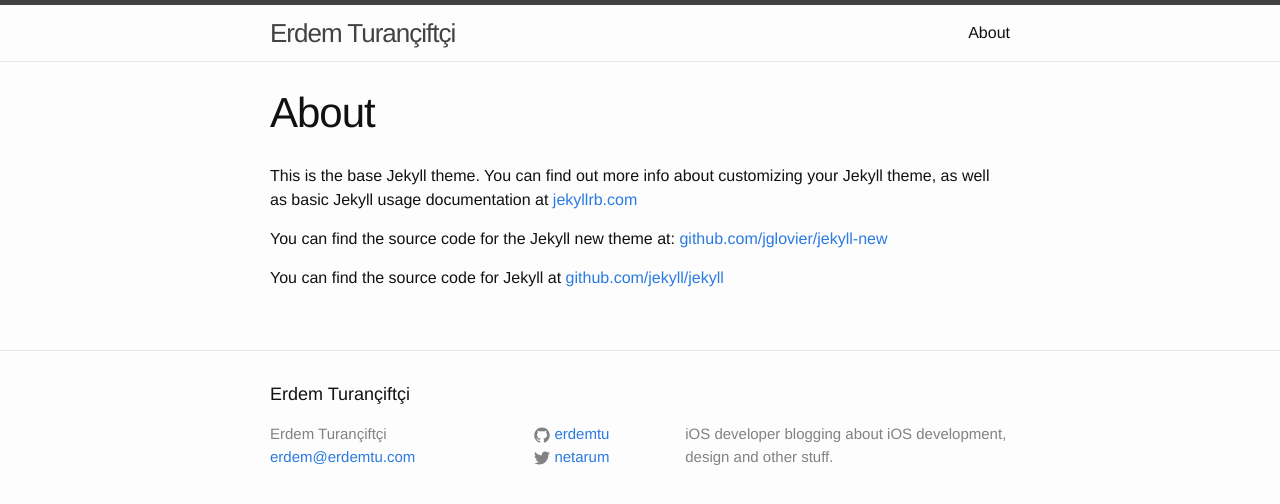
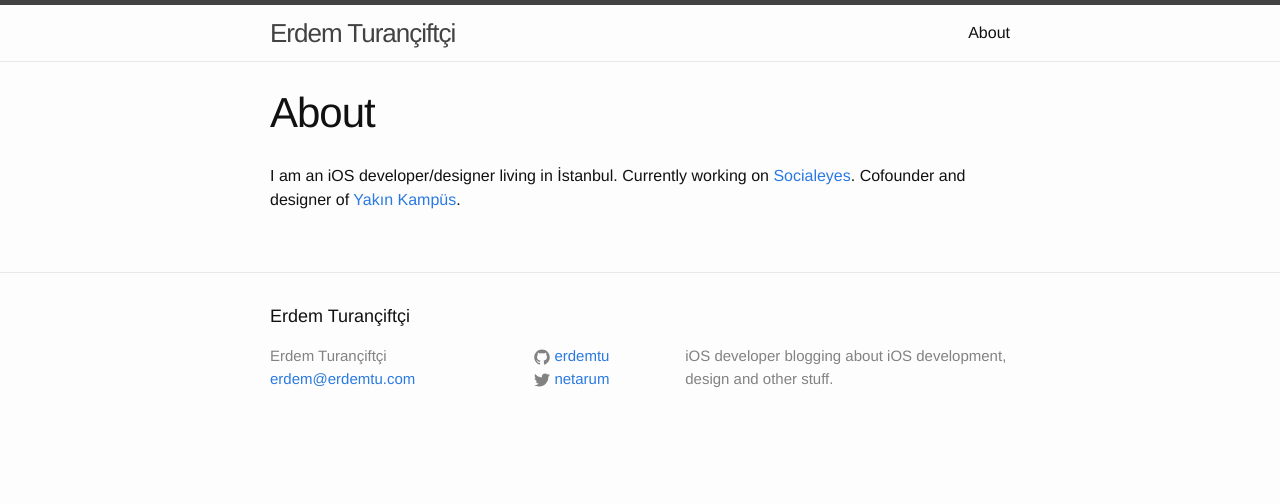
Before and after one commit to erdemtu/erdemtu.github.io, a Jekyll site: the page built from about.md, in a window 1280 px wide. Shown: the top 504 px of the page. Built offline with Jekyll 4.4.1, drawn with Linux system fonts in a browser that asks for light colours.

Commit message:
Filled in "about.md"

```diff
--- a/about.md
+++ b/about.md
@@ -4,8 +4,6 @@
 permalink: /about/
 ---
 
-This is the base Jekyll theme. You can find out more info about customizing your Jekyll theme, as well as basic Jekyll usage documentation at [jekyllrb.com](http://jekyllrb.com/)
-
-You can find the source code for the Jekyll new theme at: [github.com/jglovier/jekyll-new](https://github.com/jglovier/jekyll-new)
-
-You can find the source code for Jekyll at [github.com/jekyll/jekyll](https://github.com/jekyll/jekyll)
+I am an iOS developer/designer living in İstanbul.
+Currently working on [Socialeyes](http://socialeyesapp.com/).
+Cofounder and designer of [Yakın Kampüs](http://www.yakinkampus.com/).
```
